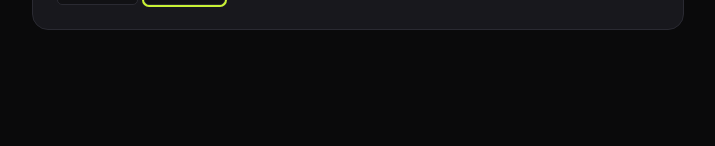
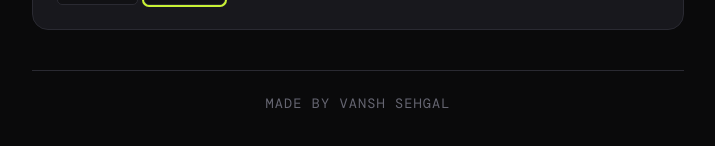
Before and after one commit to vanshsehgal99/Physique-Tracker, a React (Vite) app: page / in a window 1280 px wide. Shown: the part 1118-1264 px from the top of the page, without its empty margins (282-997 px from the left). Built offline with nearby package versions, Linux system fonts and the light colour scheme.

Commit message:
Add footer with 'made by vansh sehgal'

```diff
--- a/src/App.css
+++ b/src/App.css
@@ -877,6 +877,23 @@ textarea::placeholder { color: var(--muted); }
   transform: translateY(-1px);
 }
 
+/* Footer */
+.footer {
+  margin-top: clamp(24px, 6vw, 40px);
+  padding: clamp(16px, 4vw, 24px) 0;
+  border-top: 1px solid var(--border);
+  text-align: center;
+}
+
+.footer-content p {
+  font-size: clamp(0.7rem, 2vw, 0.85rem);
+  color: var(--muted);
+  letter-spacing: 0.08em;
+  text-transform: uppercase;
+  margin: 0;
+  font-family: 'DM Mono', monospace;
+}
+
 /* Print styles */
 @media print {
   body::before {
--- a/src/App.jsx
+++ b/src/App.jsx
@@ -170,6 +170,7 @@ export default function App() {
         onRemoveCustom={removeCustomExercise}
       />
       <Heatmap state={state} plan={planWithCustom} />
+      <Footer />
       {toast && <Toast message={toast} />}
       {showAddForm && (
         <AddExerciseForm
@@ -178,6 +179,16 @@ export default function App() {
         />
       )}
     </div>
+  )
+}
+
+function Footer() {
+  return (
+    <footer className="footer">
+      <div className="footer-content">
+        <p>made by vansh sehgal</p>
+      </div>
+    </footer>
   )
 }
 
```
